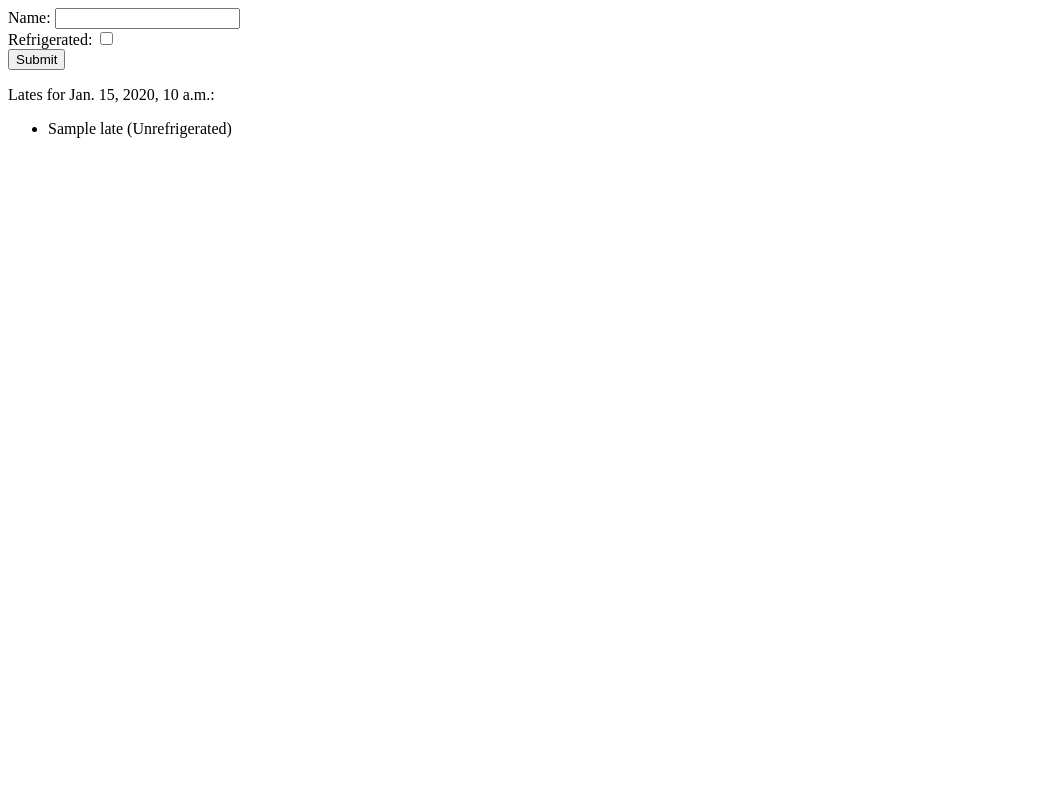
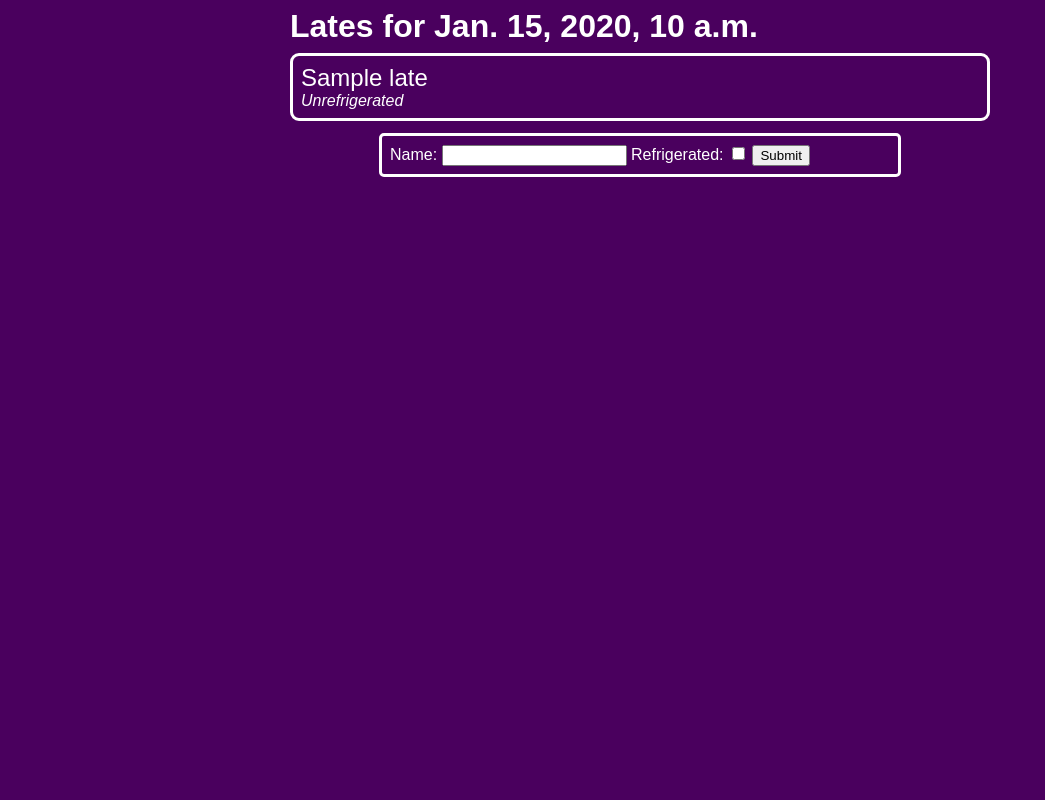
Before and after one commit to phulin/lates, a Django app: template templates/index.html in a window 1280 px wide. Shown: the whole page, without its empty margins (0-1045 px from the left). Run offline with Django 3.2, Linux system fonts and the light colour scheme; the template is opened without the code that fills it: most values are stand-ins (such as "Sample title", 1, 10 or a date in 2020); parts of the project's set-up code (start-up, migrations or seed data) failed here and were passed over.

Commit message:
added styling

```diff
--- a/main/admin.py
+++ b/main/admin.py
@@ -1,4 +1,7 @@
 from lates.main.models import Late
 from django.contrib import admin
 
-admin.site.register(Late)
+class LateAdmin(admin.ModelAdmin):
+    list_display = ['name', 'request_date', 'is_today']
+
+admin.site.register(Late, LateAdmin)
--- a/main/management/commands/procmail.py
+++ b/main/management/commands/procmail.py
@@ -12,10 +12,10 @@ class Command(NoArgsCommand):
     def handle_noargs(self, **options):
         message = Parser().parse(sys.stdin)
 
-        if message['from'] == 'Auto-Late <phulin@mit.edu>': return
+        if 'Auto-Late' in message['from']: return
         if not ('tepco' in message['to'] or 'tep-haus-fud' in message['to']):
-            self.stderr.write('Not to tepco!\n')
-            return
+            self.stderr.write('Not to tepco: ' + message['to'] + '\n')
+            # return
         if message.is_multipart():
             contents = ''
             self.stderr.write('multipart!\n')
--- a/templates/index.html
+++ b/templates/index.html
@@ -1,20 +1,38 @@
 <html>
 <head>
+
+<link rel="stylesheet" href="style.css" type="text/css" />
 <title>Request Late</title>
+
 </head>
 <body>
-<form method="POST" action="request">
-    {% csrf_token %}
-    Name: <input type="text" name="name" /><br />
-    Refrigerated: <input type="checkbox" name="refrigerated" /><br />
-    <input type="submit" value="Submit" />
-</form>
 
-Lates for {{ today }}:
-<ul>
+<div id="late-list-container">
+<h1>Lates for {{ today }}</h1>
+{% if todays_lates %}
+<ul id="late-list">
 {% for late in todays_lates %}
-    <li>{{ late.name }} {% if late.refrigerated %}(Refrigerated){% else %}(Unrefrigerated){% endif %}</li>
+    <li class="late-item">
+        <span class="late-name">{{ late.name }}</span>
+        <span class="late-refrigerated">
+            {% if late.refrigerated %}Refrigerated{% else %}Unrefrigerated{% endif %}
+        </span>
+    </li>
 {% endfor %}
 </ul>
+{% else %}
+<div id="no-lates">No lates (yet) today!</div>
+{% endif %}
+
+<div id="request-container">
+<form method="POST" action="request" id="request">
+    {% csrf_token %}
+    Name: <input type="text" id="name" name="name" />
+    Refrigerated: <input type="checkbox" id="refrigerated" name="refrigerated" />
+    <input type="submit" id="refrigerated" value="Submit" />
+</form>
+</div>
+</div>
+
 </body>
 </html>
--- /dev/null
+++ b/templates/style.css
@@ -0,0 +1,66 @@
+body {
+    font-family: sans-serif;
+    background-color: #4A005E;
+    color: white;
+}
+
+#late-list-container {
+    width: 700px;
+    margin-left: auto;
+    margin-right: auto;
+    margin-bottom: 8px;
+}
+
+#request-container {
+    width: 500px;
+    margin-left: auto;
+    margin-right: auto;
+    border: 3px white solid;
+    border-radius: 5px;
+    padding: 8px;
+}
+
+#late-list {
+    border: 3px white solid;
+    border-radius: 9px;
+    list-style-type: none;
+    list-style-position: inside;
+    margin: 0;
+    margin-bottom: 12px;
+    padding: 0;
+}
+
+#late-list li {
+    border-top: 3px white solid;
+    padding: 8px;
+}
+
+#late-list li:first-child {
+    border: none;
+}
+
+h1 {
+    margin: 0;
+    margin-bottom: 8px;
+    padding: 0;
+}
+
+.late-name {
+    display: block;
+    font-size: 1.5em;
+}
+
+.late-refrigerated {
+    font-style: italic;
+    display: block;
+}
+
+form {
+    margin: 0;
+    padding: 0;
+}
+
+#no-lates {
+    font-size: 1.5em;
+    margin-bottom: 12px;
+}
--- a/urls.py
+++ b/urls.py
@@ -7,7 +7,9 @@ admin.autodiscover()
 urlpatterns = patterns('',
     # Examples:
     url(r'^$', 'lates.main.views.index', name='index'),
-    url(r'^request$', 'lates.main.views.request_late', name='index'),
+    url(r'^request$', 'lates.main.views.request_late', name='request'),
+    url(r'^style.css$', 'lates.main.views.stylesheet', name='style.css'),
+    url(r'json', 'lates.main.views.make_json', name='json'),
     # url(r'^lates/', include('lates.foo.urls')),
 
     # Uncomment the admin/doc line below to enable admin documentation:
```
Also changed, not shown: main/views.py (+16 -4 lines).
